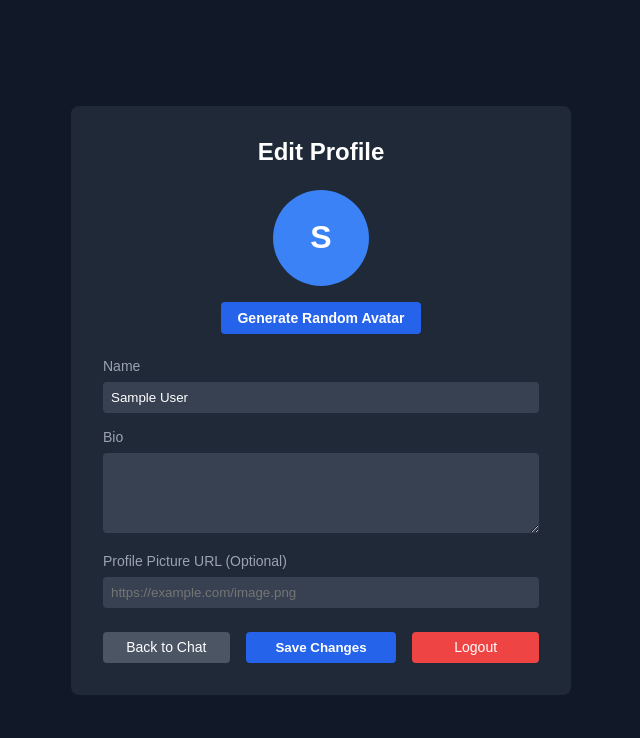
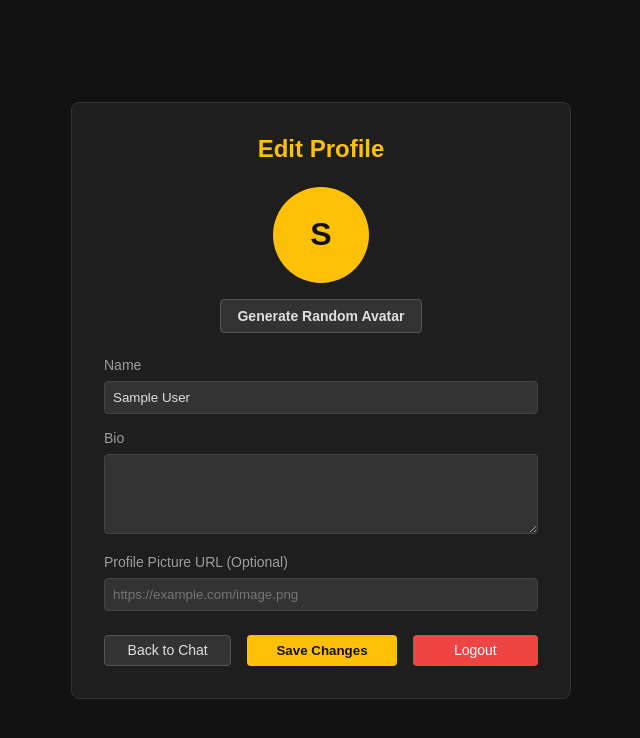
Before and after one commit to Virajing/GigaChat, a React (Vite) app in the folder Frontend/: page /profile in a window 1280 px wide. Shown: the top 738 px of the page, without its empty margins (319-959 px from the left). Built offline with nearby package versions, Linux system fonts and the light colour scheme; no server answers; sample sign-in values are in the browser's storage.

Commit message:
Chat App ui changed

```diff
--- a/Frontend/src/Pages/Profile.jsx
+++ b/Frontend/src/Pages/Profile.jsx
@@ -92,19 +92,20 @@ const Profile = () => {
     return (
         <div className="chat-container" style={{ justifyContent: 'center', alignItems: 'center' }}>
             <div className="profile-card" style={{
-                backgroundColor: '#1f2937',
+                backgroundColor: '#1E1E1E',
                 padding: '2rem',
                 borderRadius: '0.5rem',
                 width: '100%',
                 maxWidth: '500px',
-                color: 'white'
+                color: '#E0E0E0',
+                border: '1px solid #333'
             }}>
-                <h2 style={{ fontSize: '1.5rem', fontWeight: 'bold', marginBottom: '1.5rem', textAlign: 'center' }}>
+                <h2 style={{ fontSize: '1.5rem', fontWeight: 'bold', marginBottom: '1.5rem', textAlign: 'center', color: '#FFC107' }}>
                     {isReadOnly ? 'User Profile' : 'Edit Profile'}
                 </h2>
 
                 <div style={{ display: 'flex', flexDirection: 'column', alignItems: 'center', marginBottom: '1.5rem' }}>
-                    <div className="avatar" style={{ width: '6rem', height: '6rem', fontSize: '2rem', marginBottom: '1rem' }}>
+                    <div className="avatar" style={{ width: '6rem', height: '6rem', fontSize: '2rem', marginBottom: '1rem', backgroundColor: '#FFC107', color: '#121212' }}>
                         {profilePic ? (
                             <img src={profilePic} alt="Profile" style={{ width: '100%', height: '100%', borderRadius: '50%', objectFit: 'cover' }} />
                         ) : (
@@ -115,7 +116,7 @@ const Profile = () => {
                         <button
                             onClick={generateRandomAvatar}
                             className="send-btn"
-                            style={{ fontSize: '0.875rem', padding: '0.5rem 1rem' }}
+                            style={{ fontSize: '0.875rem', padding: '0.5rem 1rem', backgroundColor: '#333', color: '#E0E0E0', border: '1px solid #555' }}
                         >
                             Generate Random Avatar
                         </button>
@@ -123,25 +124,25 @@ const Profile = () => {
                 </div>
 
                 <div style={{ marginBottom: '1rem' }}>
-                    <label style={{ display: 'block', marginBottom: '0.5rem', fontSize: '0.875rem', color: '#9ca3af' }}>Name</label>
+                    <label style={{ display: 'block', marginBottom: '0.5rem', fontSize: '0.875rem', color: '#9E9E9E' }}>Name</label>
                     <input
                         type="text"
                         value={name}
                         onChange={(e) => setName(e.target.value)}
                         className="chat-input"
-                        style={{ width: '100%' }}
+                        style={{ width: '100%', backgroundColor: '#333', color: '#E0E0E0', border: '1px solid #444' }}
                         readOnly={isReadOnly}
                         disabled={isReadOnly}
                     />
                 </div>
 
                 <div style={{ marginBottom: '1rem' }}>
-                    <label style={{ display: 'block', marginBottom: '0.5rem', fontSize: '0.875rem', color: '#9ca3af' }}>Bio</label>
+                    <label style={{ display: 'block', marginBottom: '0.5rem', fontSize: '0.875rem', color: '#9E9E9E' }}>Bio</label>
                     <textarea
                         value={bio}
                         onChange={(e) => setBio(e.target.value)}
                         className="chat-input"
-                        style={{ width: '100%', minHeight: '80px', resize: 'vertical' }}
+                        style={{ width: '100%', minHeight: '80px', resize: 'vertical', backgroundColor: '#333', color: '#E0E0E0', border: '1px solid #444' }}
                         readOnly={isReadOnly}
                         disabled={isReadOnly}
                     />
@@ -149,13 +150,13 @@ const Profile = () => {
 
                 {!isReadOnly && (
                     <div style={{ marginBottom: '1.5rem' }}>
-                        <label style={{ display: 'block', marginBottom: '0.5rem', fontSize: '0.875rem', color: '#9ca3af' }}>Profile Picture URL (Optional)</label>
+                        <label style={{ display: 'block', marginBottom: '0.5rem', fontSize: '0.875rem', color: '#9E9E9E' }}>Profile Picture URL (Optional)</label>
                         <input
                             type="text"
                             value={profilePic}
                             onChange={(e) => setProfilePic(e.target.value)}
                             className="chat-input"
-                            style={{ width: '100%' }}
+                            style={{ width: '100%', backgroundColor: '#333', color: '#E0E0E0', border: '1px solid #444' }}
                             placeholder="https://example.com/image.png"
                         />
                     </div>
@@ -175,7 +176,7 @@ const Profile = () => {
                     <button
                         onClick={() => navigate('/main')}
                         className="logout-btn"
-                        style={{ flex: 1, backgroundColor: '#4b5563', textAlign: 'center' }}
+                        style={{ flex: 1, backgroundColor: '#333', textAlign: 'center', color: '#E0E0E0', border: '1px solid #555' }}
                     >
                         Back to Chat
                     </button>
@@ -184,7 +185,7 @@ const Profile = () => {
                             <button
                                 onClick={handleSave}
                                 className="send-btn"
-                                style={{ flex: 1, textAlign: 'center' }}
+                                style={{ flex: 1, textAlign: 'center', backgroundColor: '#FFC107', color: '#121212' }}
                                 disabled={loading}
                             >
                                 {loading ? 'Saving...' : 'Save Changes'}
--- a/Frontend/src/Stylesheets/Chat.css
+++ b/Frontend/src/Stylesheets/Chat.css
@@ -2,38 +2,39 @@
 .chat-container {
   display: flex;
   height: 100vh;
-  background-color: #111827;
-  /* gray-900 */
-  color: #ffffff;
+  background-color: #121212;
+  /* Primary Background */
+  color: #E0E0E0;
+  /* Off-white text */
   font-family: sans-serif;
 }
 
 /* Sidebar */
 .sidebar {
   width: 25%;
-  background-color: #1f2937;
-  /* gray-800 */
-  border-right: 1px solid #374151;
-  /* gray-700 */
+  background-color: #1E1E1E;
+  /* Secondary Background */
+  border-right: 1px solid #333333;
   display: flex;
   flex-direction: column;
 }
 
 .sidebar-header {
   padding: 1rem;
-  border-bottom: 1px solid #374151;
+  border-bottom: 1px solid #333333;
 }
 
 .sidebar-title {
   font-size: 1.25rem;
   font-weight: bold;
-  color: #ffffff;
+  color: #FFC107;
+  /* Primary Accent */
 }
 
 .sidebar-subtitle {
   font-size: 0.875rem;
-  color: #9ca3af;
-  /* gray-400 */
+  color: #9E9E9E;
+  /* Muted Text */
   margin-top: 0.25rem;
 }
 
@@ -46,15 +47,16 @@
   padding: 1rem;
   cursor: pointer;
   transition: background-color 0.2s;
+  color: #E0E0E0;
 }
 
 .user-item:hover {
-  background-color: #374151;
-  /* gray-700 */
+  background-color: #333333;
 }
 
 .user-item.active {
-  background-color: #374151;
+  background-color: #333333;
+  border-left: 4px solid #FFC107;
 }
 
 .user-item-content {
@@ -67,16 +69,16 @@
   width: 2.5rem;
   height: 2.5rem;
   border-radius: 50%;
-  background-color: #3b82f6;
-  /* blue-500 */
+  background-color: #FFC107;
+  /* Primary Accent */
   display: flex;
   align-items: center;
   justify-content: center;
-  color: white;
+  color: #121212;
+  /* Dark text on accent */
   font-weight: bold;
   font-size: 0.875rem;
   flex-shrink: 0;
-  /* Prevent avatar from shrinking */
 }
 
 .avatar-small {
@@ -89,12 +91,11 @@
   display: flex;
   flex-direction: column;
   min-width: 0;
-  /* Required for text truncation in flex child */
 }
 
 .user-name {
   font-weight: 500;
-  color: #ffffff;
+  color: #E0E0E0;
   white-space: nowrap;
   overflow: hidden;
   text-overflow: ellipsis;
@@ -102,7 +103,7 @@
 
 .user-email {
   font-size: 0.75rem;
-  color: #9ca3af;
+  color: #9E9E9E;
   white-space: nowrap;
   overflow: hidden;
   text-overflow: ellipsis;
@@ -113,13 +114,13 @@
   flex: 1;
   display: flex;
   flex-direction: column;
-  background-color: #111827;
+  background-color: #121212;
 }
 
 .chat-header {
   padding: 1rem;
-  background-color: #1f2937;
-  border-bottom: 1px solid #374151;
+  background-color: #1E1E1E;
+  border-bottom: 1px solid #333333;
   display: flex;
   justify-content: space-between;
   align-items: center;
@@ -134,12 +135,12 @@
 .chat-header-name {
   font-size: 1.125rem;
   font-weight: bold;
-  color: #ffffff;
+  color: #FFC107;
 }
 
 .logout-btn {
   background-color: #ef4444;
-  /* red-500 */
+  /* Keep red for logout/danger */
   color: white;
   padding: 0.25rem 0.75rem;
   border-radius: 0.25rem;
@@ -151,7 +152,6 @@
 
 .logout-btn:hover {
   background-color: #dc2626;
-  /* red-600 */
 }
 
 .message-list {
@@ -177,7 +177,6 @@
 
 .message-bubble {
   max-width: 20rem;
-  /* xs */
   padding: 0.75rem;
   border-radius: 0.5rem;
 }
@@ -185,48 +184,46 @@
 @media (min-width: 768px) {
   .message-bubble {
     max-width: 28rem;
-    /* md */
   }
 }
 
 .message-bubble.sent {
-  background-color: #2563eb;
-  /* blue-600 */
-  color: white;
+  background-color: #FFC107;
+  /* Primary Accent */
+  color: #121212;
+  /* Dark text on accent */
   border-bottom-right-radius: 0;
 }
 
 .message-bubble.received {
-  background-color: #374151;
-  /* gray-700 */
-  color: #e5e7eb;
-  /* gray-200 */
+  background-color: #333333;
+  /* Dark Grey */
+  color: #E0E0E0;
   border-bottom-left-radius: 0;
 }
 
 .message-sender {
   font-size: 0.75rem;
-  color: #9ca3af;
+  color: #9E9E9E;
   margin-bottom: 0.25rem;
 }
 
 .message-time {
   font-size: 0.625rem;
-  color: #9ca3af;
-  /* gray-400 */
+  color: #9E9E9E;
   text-align: right;
   margin-top: 0.25rem;
   display: block;
 }
 
 .message-bubble.sent .message-time {
-  color: #d1d5db;
-  /* gray-300 */
+  color: #333333;
+  /* Darker text on accent */
 }
 
 .input-area {
   padding: 1rem;
-  background-color: #1f2937;
+  background-color: #1E1E1E;
   display: flex;
   gap: 0.5rem;
 }
@@ -235,19 +232,19 @@
   flex: 1;
   padding: 0.5rem;
   border-radius: 0.25rem;
-  background-color: #374151;
-  color: white;
-  border: none;
+  background-color: #333333;
+  color: #E0E0E0;
+  border: 1px solid #444;
   outline: none;
 }
 
 .chat-input:focus {
-  box-shadow: 0 0 0 2px #3b82f6;
+  border-color: #FFC107;
 }
 
 .send-btn {
-  background-color: #2563eb;
-  color: white;
+  background-color: #FFC107;
+  color: #121212;
   padding: 0.5rem 1.5rem;
   border-radius: 0.25rem;
   font-weight: 600;
@@ -257,8 +254,8 @@
 }
 
 .send-btn:hover {
-  background-color: #1d4ed8;
-  /* blue-700 */
+  background-color: #FFA000;
+  /* Darker Orange */
 }
 
 .empty-state {
@@ -266,6 +263,6 @@
   display: flex;
   align-items: center;
   justify-content: center;
-  background-color: #111827;
-  color: #9ca3af;
+  background-color: #121212;
+  color: #9E9E9E;
 }
```
Also changed, not shown: Frontend/src/Stylesheets/Login.css (+29 -14 lines), Frontend/src/Stylesheets/Register.css (+29 -14 lines).
